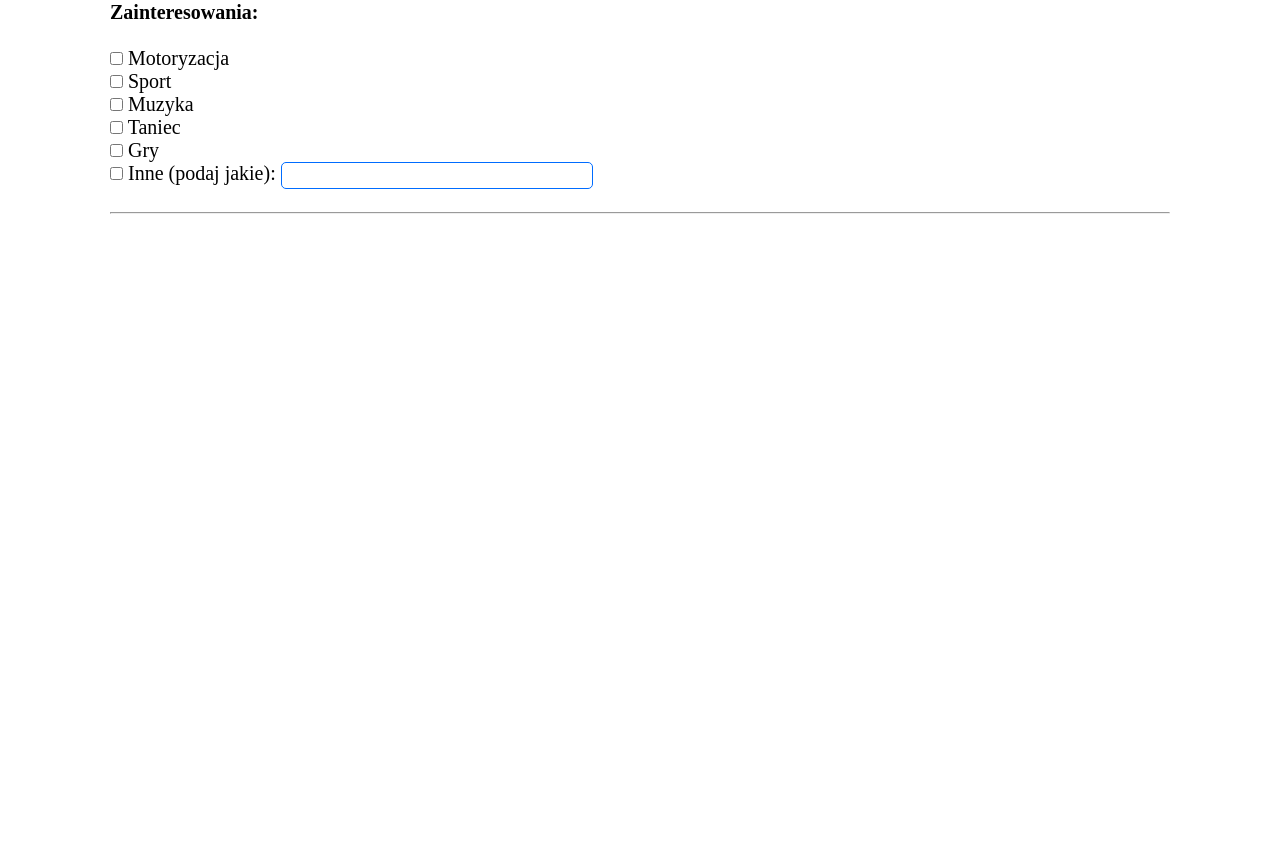
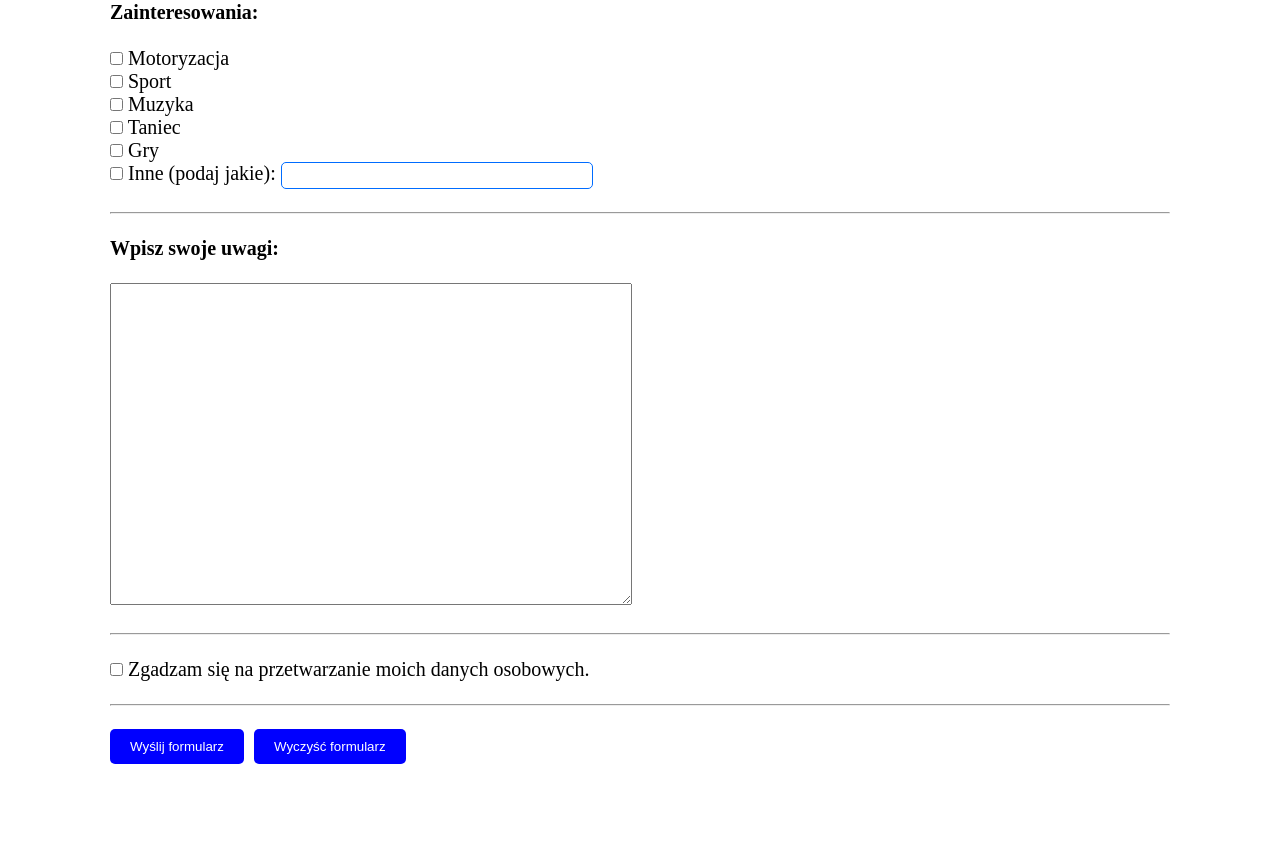
Before and after one commit to Mord0reK/Wytrychy, a PHP site: page / in a window 1280 px wide. Shown: the part 1101-1965 px from the top of the page. Before the commit the page ends 1315 px from the top, so only its background shows below. Run offline with PHP 8.4, Linux system fonts and the light colour scheme.

Commit message:
Skonczona strona

```diff
--- a/PHP - Strona Formularz/index.html
+++ b/PHP - Strona Formularz/index.html
@@ -63,7 +63,12 @@
                 <input type="checkbox" id="zainteresowania-inne" name="zainteresowania" value="inne"> Inne (podaj jakie):
                 <input type="text" id="zainteresowania-inne"><br><br>
                 <hr><br>
-
+                <label for="uwagi"><b>Wpisz swoje uwagi: </b></label><br><br>
+                <textarea></textarea>
+                <br><br><hr><br>
+                <input type="checkbox" id="przetwarzanie" name="przetwarzanie"> Zgadzam się na przetwarzanie moich danych osobowych.
+                <br><br><hr><br>
+                <input type="submit" value="Wyślij formularz"><input type="reset" value="Wyczyść formularz">
             </form>
         </div>
     </main>
--- a/PHP - Strona Formularz/style.css
+++ b/PHP - Strona Formularz/style.css
@@ -36,3 +36,20 @@ input[type="text"]
     width: 300px;
     margin-left: 0;
 }
+
+textarea
+{
+    width: 500px;
+    height: 300px;
+    padding: 10px;
+}
+input[type="submit"], input[type="reset"]
+{
+    background-color: blue;
+    color: white;
+    padding: 10px 20px 10px 20px;
+    border: none;
+    border-radius: 5px;
+    cursor: pointer;
+    margin-right: 10px;
+}
```
